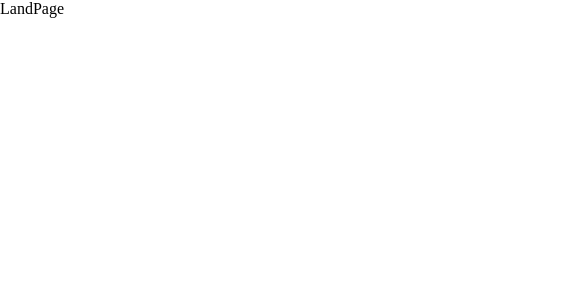
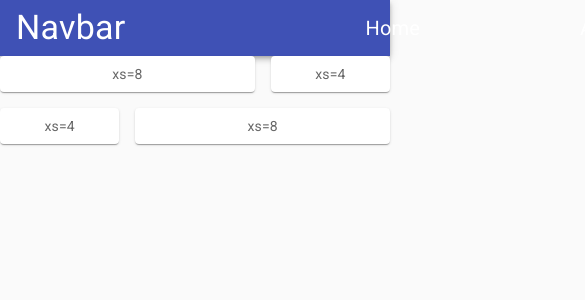
Before and after one commit to MariamElZaatari/react_authentication_app, a React (Create React App) app: page /landPage in a window 390 px wide. Shown: the top 300 px of the page, 585 px wide, since content can reach past the window. Built offline with nearby package versions, Linux system fonts and the light colour scheme; the HTML template or start-up script is replaced by a standard one.

Commit message:
Grid Responsive Testing, NavBar Added

```diff
--- a/package.json
+++ b/package.json
@@ -5,6 +5,7 @@
   "dependencies": {
     "@emotion/react": "^11.8.1",
     "@emotion/styled": "^11.8.1",
+    "@material-ui/core": "^4.12.3",
     "@mui/icons-material": "^5.4.2",
     "@mui/material": "^5.4.3",
     "@mui/styled-engine-sc": "^5.4.2",
--- a/src/App.js
+++ b/src/App.js
@@ -8,10 +8,14 @@
 import Login from "./pages/Login";
 import Signup from "./pages/Signup";
 import Dashboard from "./pages/Dashboard";
+import NavBar from "./components/NavBar";
 
 export default function App() {
   return (
     <Router>
+
+      <NavBar />
+
       <Routes>
         <Route path='/landPage' element={<LandPage />} />
         <Route path='/login' element={<Login />} />
--- /dev/null
+++ b/src/components/NavBar.jsx
@@ -0,0 +1,61 @@
+import React from 'react'
+import {
+    AppBar,
+    Toolbar,
+    CssBaseline,
+    Typography,
+    makeStyles,
+} from "@material-ui/core";
+import { Link } from "react-router-dom";
+
+
+export default function NavBar() {
+
+    const useStyles = makeStyles((theme) => ({
+        navlinks: {
+            marginLeft: theme.spacing(10),
+            display: "flex",
+        },
+        logo: {
+            flexGrow: "1",
+            cursor: "pointer",
+        },
+        link: {
+            textDecoration: "none",
+            color: "white",
+            fontSize: "20px",
+            marginLeft: theme.spacing(20),
+            "&:hover": {
+                color: "yellow",
+                borderBottom: "1px solid white",
+            },
+        },
+    }));
+
+    const classes = useStyles();
+
+    return (
+        <AppBar position="static">
+            <CssBaseline />
+            <Toolbar>
+                <Typography variant="h4" className={classes.logo}>
+                    Navbar
+                </Typography>
+                <div className={classes.navlinks}>
+                    <Link to="/" className={classes.link}>
+                        Home
+                    </Link>
+                    <Link to="/about" className={classes.link}>
+                        About
+                    </Link>
+                    <Link to="/contact" className={classes.link}>
+                        Contact
+                    </Link>
+                    <Link to="/faq" className={classes.link}>
+                        FAQ
+                    </Link>
+                </div>
+            </Toolbar>
+        </AppBar>
+    );
+}
--- a/src/pages/LandPage.js
+++ b/src/pages/LandPage.js
@@ -1,7 +1,34 @@
-import React from 'react'
+import * as React from 'react';
+import { styled } from '@mui/material/styles';
+import Paper from '@mui/material/Paper';
+import Grid from '@mui/material/Grid';
+
+const Item = styled(Paper)(({ theme }) => ({
+  backgroundColor: theme.palette.mode === 'dark' ? '#1A2027' : '#fff',
+  ...theme.typography.body2,
+  padding: theme.spacing(1),
+  textAlign: 'center',
+  color: theme.palette.text.secondary,
+}));
 
 export default function LandPage() {
   return (
-    <div>LandPage</div>
+    <div>
+      <Grid container spacing={2}>
+    <Grid item xs={8} sm={6}>
+      <Item>xs=8</Item>
+    </Grid>
+    <Grid item xs={4} sm={6}>
+      <Item>xs=4</Item>
+    </Grid>
+
+    <Grid item xs={4}>
+      <Item>xs=4</Item>
+    </Grid>
+    <Grid item xs={8}>
+      <Item>xs=8</Item>
+    </Grid>
+  </Grid>
+  </div>
   )
 }
```
Also changed, not shown: 1 other file (tests, documents, lock files or other folders).
